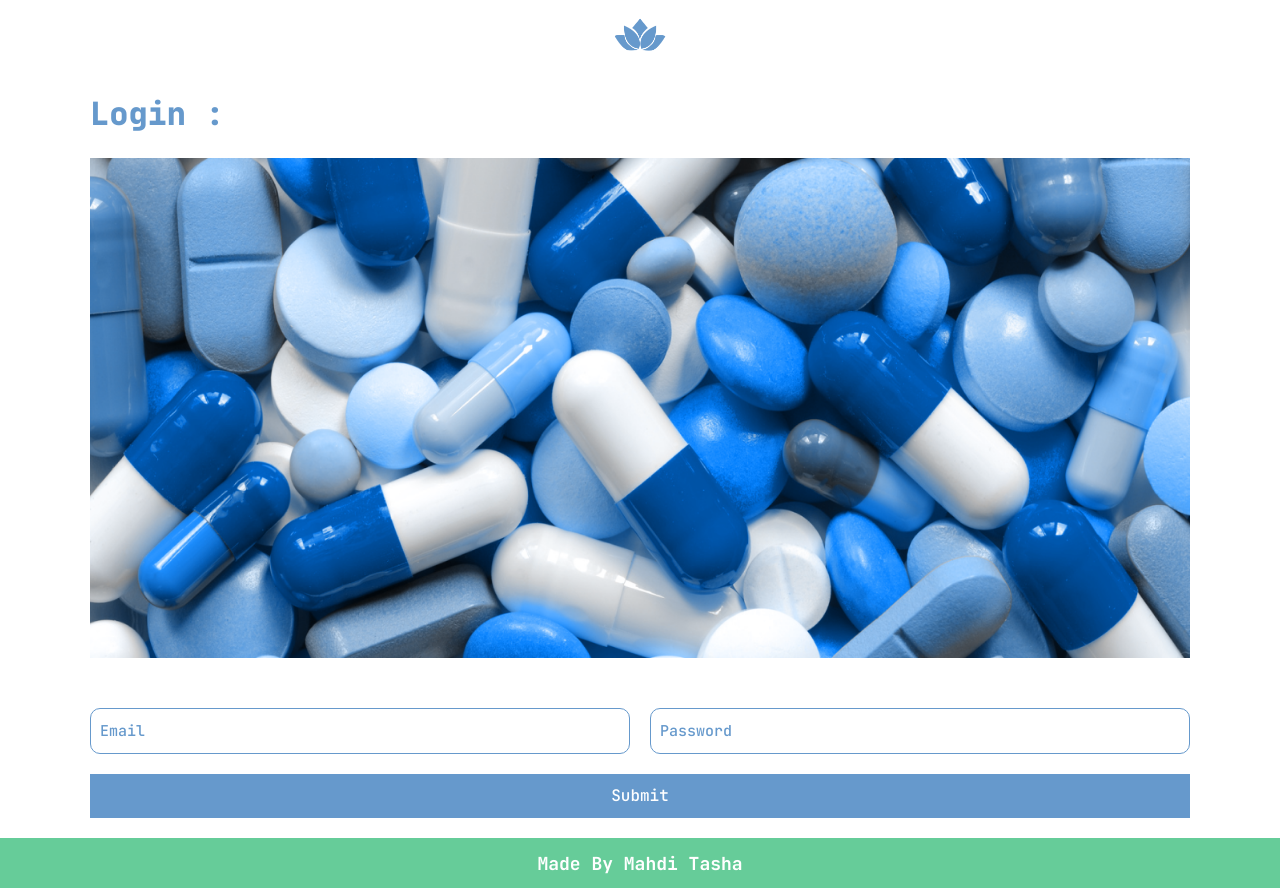
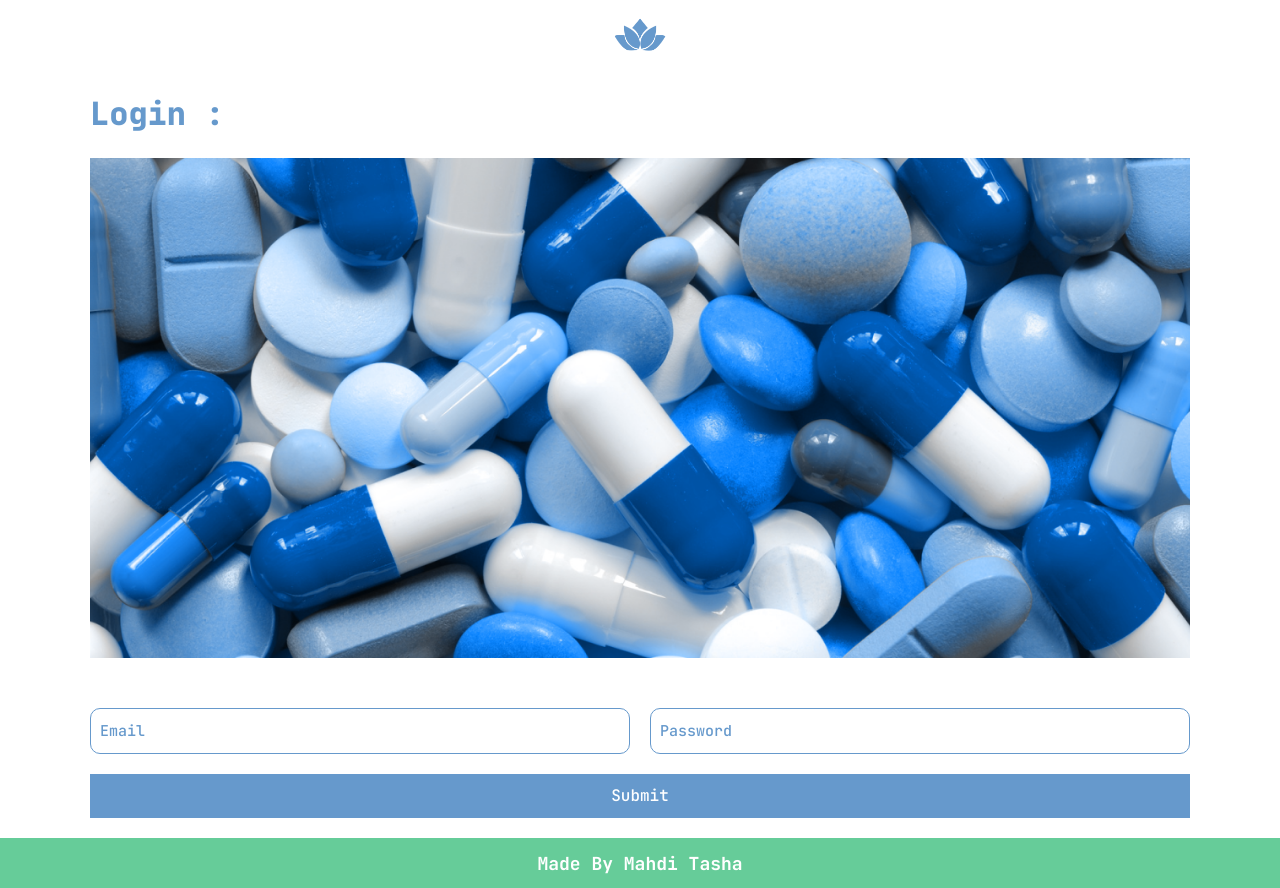
Before and after one commit to tasha-dev/i-will-be-good-web, a Next.js app: page /login in a window 1280 px wide. Built offline with nearby package versions, Linux system fonts and the light colour scheme.

Commit message:
fixed some small bugs in login page

```diff
--- a/app/login/page.tsx
+++ b/app/login/page.tsx
@@ -50,7 +50,7 @@ export default function LoginPage():ReactNode {
                 <section>
                     <header className={'mb-[50px]'}>
                         <TitleComponent color={'text-themeBlue'} tier={1}>Login :</TitleComponent>
-                        <Image className={'h-[500px] w-full'} width={1024} height={500} src={mainImage.src} alt={'Image of some medications'}/>
+                        <Image className={'h-[500px] object-cover w-full'} width={1024} height={500} src={mainImage.src} alt={'Image of some medications'}/>
                     </header>
                     <main>
                         <form onSubmit={handleSubmit(onSubmitEventHandler)} action="#" className={'lg:grid-cols-2 grid-cols-1 grid gap-[20px]'}>
@@ -59,7 +59,7 @@ export default function LoginPage():ReactNode {
                             {
                                 (errors.root?.message)
                                     ? (
-                                        <div><p className="text-red-600 lg:text-[16px] text-[13px] font-bold">{errors.root?.message}</p></div>
+                                        <div className={'lg:col-span-2 col-span-1'}><p className="text-red-600 lg:text-[16px] text-[13px] font-bold">{errors.root?.message}</p></div>
                                     ) : false
                             }
                             <SubmitBtnComponent className={'lg:col-span-2 col-span-1'} isValidating={isValidating}/>
```
